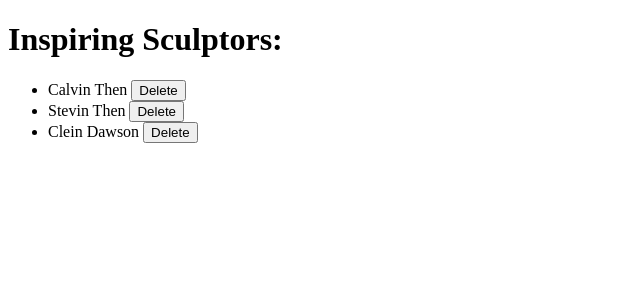
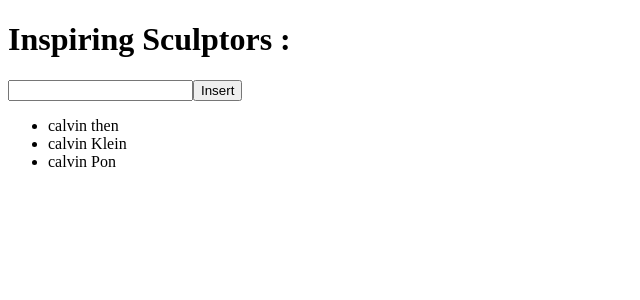
Before and after one commit to calvinthen/my-react-app, a React (Vite) app: page / in a window 1280 px wide. Shown: the top 300 px of the page, without its empty margins (0-640 px from the left). Built offline with nearby package versions, Linux system fonts and the light colour scheme.

Commit message:
UpdatingArrayInStateInsertArray

```diff
--- a/src/App.jsx
+++ b/src/App.jsx
@@ -25,6 +25,7 @@
 import UpdateScreenUseState from "./UpdateScreenUseState";
 import UpdatingArrayFromStateRemoveSection from "./UpdatingArrayFromStateRemoveSection";
 import UpdatingArrayInState from "./UpdatingArrayInState";
+import UpdatingArrayInStateInsertArray from "./UpdatingArrayInStateInsertArray";
 import UpdatingObjectInState from "./UpdatingObjectInState";
 import MovingDot from "./utils/MovingDot";
 
@@ -125,7 +126,8 @@
         {/* <UpdatingObjectInState/> */}
         {/* <QuizUpdatingObjectInState/> */}
         {/* <UpdatingArrayInState/> */}
-        <UpdatingArrayFromStateRemoveSection/>
+        {/* <UpdatingArrayFromStateRemoveSection/> */}
+        <UpdatingArrayInStateInsertArray/>
       </>
     );
 }
--- /dev/null
+++ b/src/UpdatingArrayInStateInsertArray.jsx
@@ -0,0 +1,49 @@
+import React, { useState } from 'react'
+
+
+let nextId = 3;
+
+const initialArtists = [
+    {id: 0, name: "calvin then"},
+    {id: 1, name: "calvin Klein"},
+    {id: 2, name: "calvin Pon"},
+];
+
+
+export default function UpdatingArrayInStateInsertArray(){
+    const [name, setName] = useState('');
+    const [artists, setArtists] = useState(initialArtists);
+
+    function handleClick(){
+        const insertAt = 1;
+
+        const nextArtists = [
+            ...artists.slice(0, insertAt),
+
+            {id: nextId++, name: name},
+
+            ...artists.slice(insertAt)
+        ];
+        setArtists(nextArtists);
+        setName('');
+
+    }
+
+    return (
+        <>
+            <h1>Inspiring Sculptors : </h1>
+            <input
+                value={name}
+                onChange={e => setName(e.target.value)}
+            />
+            <button onClick={handleClick}>
+                Insert
+            </button>
+            <ul>
+                {artists.map(artist => (
+                    <li key={artist.id}>{artist.name}</li>
+                ))}
+            </ul>
+        </>
+    );
+}
```
